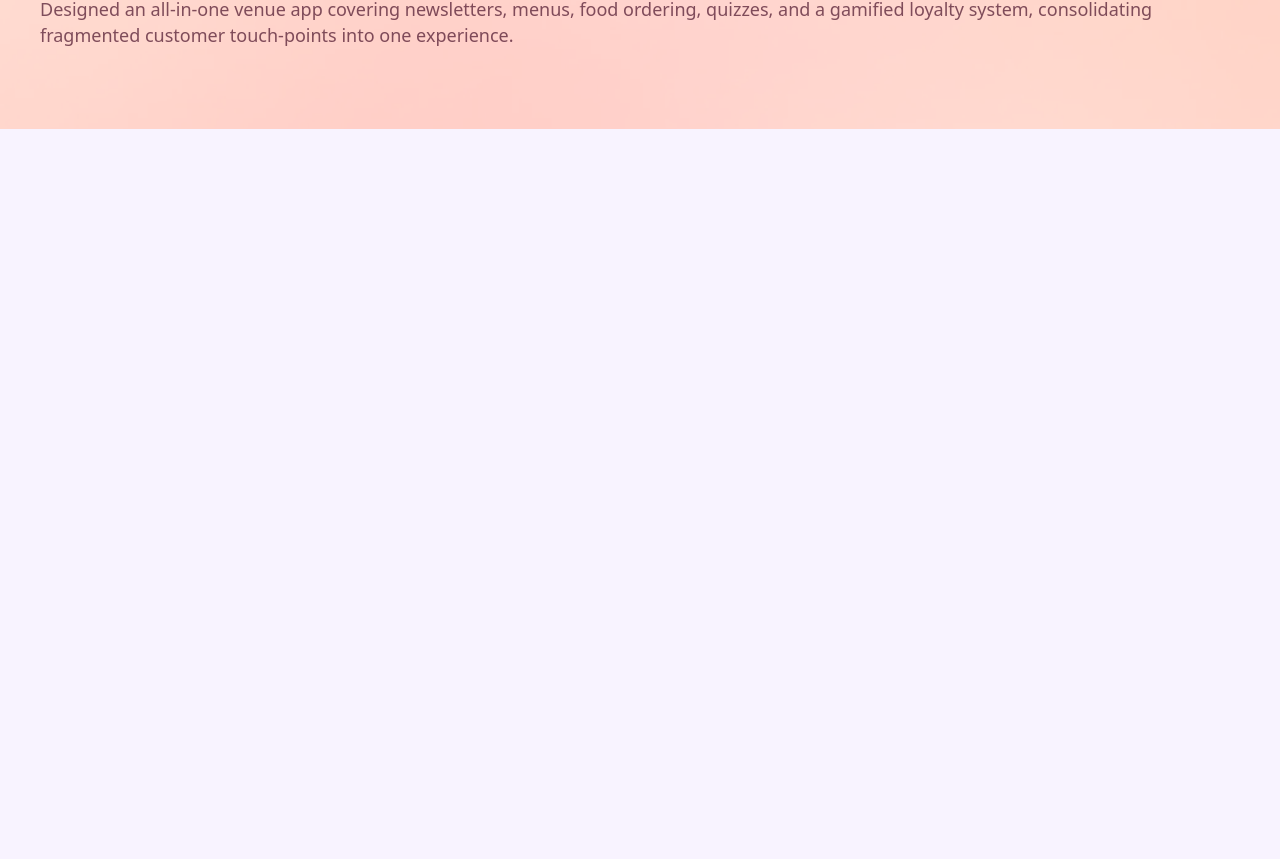
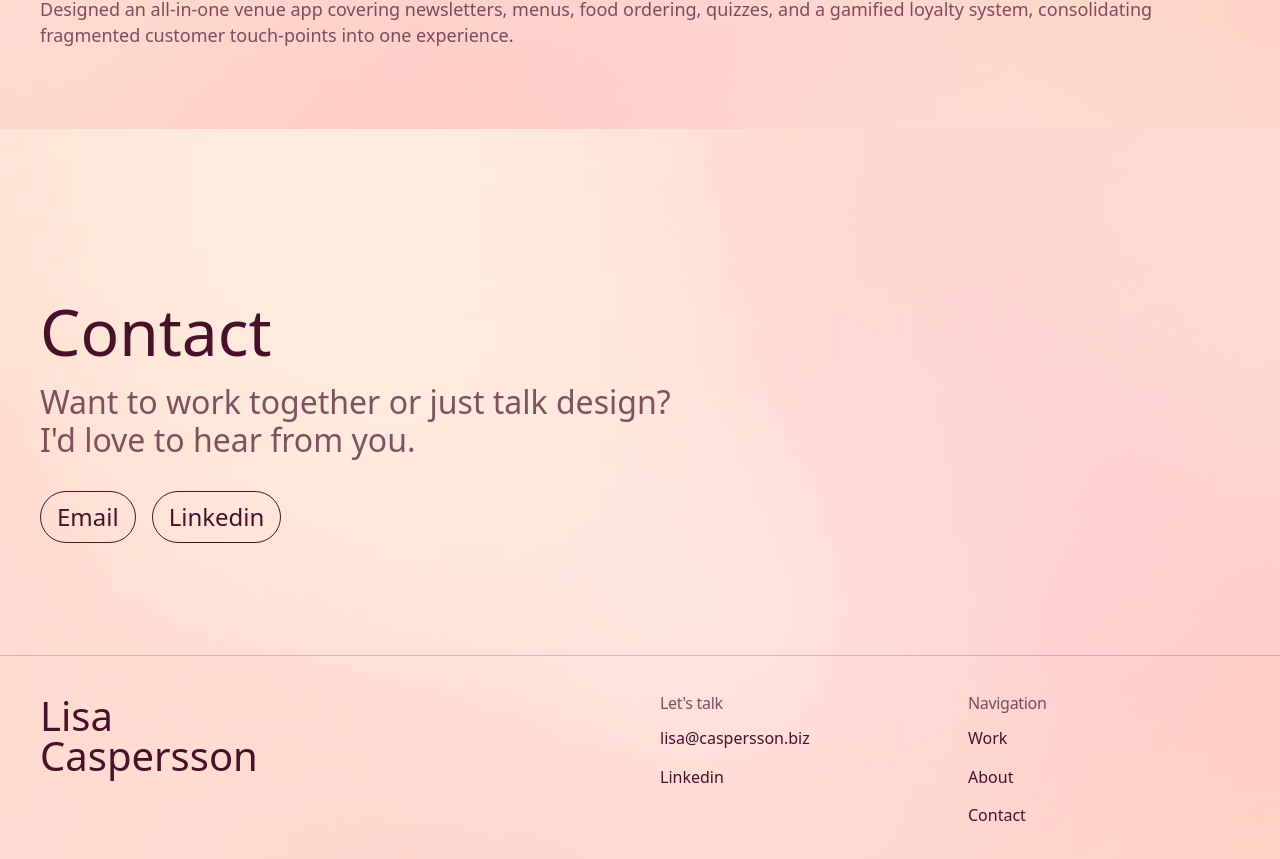
Before and after one commit to lica-ux/portfolio, a React (Vite) app: page / in a window 1280 px wide. Shown: the part 6637-7496 px from the top of the page. Before the commit the page ends 6766 px from the top, so only its background shows below. Built offline with nearby package versions, Linux system fonts and the light colour scheme.

Commit message:
chore: auto-save 2026-04-28 17:39

```diff
--- /dev/null
+++ b/src/components/Footer/Footer.tsx
@@ -0,0 +1,146 @@
+import gradientImage from '../../images/gradient.webp'
+
+export default function Footer() {
+  return (
+    <footer
+      id="contact"
+      className="snap-start relative w-full"
+      style={{ backgroundColor: 'var(--color-about-bg)' }}
+    >
+      {/* Background gradient */}
+      <div aria-hidden="true" className="absolute inset-0 pointer-events-none overflow-hidden">
+        <img
+          alt=""
+          src={gradientImage}
+          className="absolute inset-0 w-full h-full object-cover opacity-30"
+        />
+      </div>
+
+      {/* Contact section */}
+      <div className="relative flex flex-col gap-8 pt-32 md:pt-[168px] pb-24 md:pb-[112px] px-4 md:px-10">
+        <div className="flex flex-col gap-4">
+          <h2
+            className="text-[40px] md:text-[64px] font-medium leading-[1.1]"
+            style={{ color: 'var(--color-nav-text)', fontFamily: 'var(--font-display)' }}
+          >
+            Contact
+          </h2>
+          <p
+            className="text-[22px] md:text-[32px] font-normal leading-[1.18]"
+            style={{ color: 'var(--color-hero-subtitle)' }}
+          >
+            Want to work together or just talk design?<br />
+            I'd love to hear from you.
+          </p>
+        </div>
+
+        <div className="flex gap-4 flex-wrap">
+          <a
+            href="mailto:lisa@caspersson.biz"
+            className="inline-flex items-center justify-center px-4 py-3 rounded-full border text-[24px] font-medium leading-[1.1] whitespace-nowrap min-h-[44px] focus-visible:outline-2 focus-visible:outline-offset-2 transition-opacity duration-100 hover:opacity-70 motion-reduce:transition-none"
+            style={{
+              borderColor: 'var(--color-nav-text)',
+              color: 'var(--color-nav-text)',
+              fontFamily: 'var(--font-display)',
+            }}
+          >
+            Email
+          </a>
+          <a
+            href="https://www.linkedin.com/in/lisa-caspersson-01231787/"
+            target="_blank"
+            rel="noopener noreferrer"
+            className="inline-flex items-center justify-center px-4 py-3 rounded-full border text-[24px] font-medium leading-[1.1] whitespace-nowrap min-h-[44px] focus-visible:outline-2 focus-visible:outline-offset-2 transition-opacity duration-100 hover:opacity-70 motion-reduce:transition-none"
+            style={{
+              borderColor: 'var(--color-nav-text)',
+              color: 'var(--color-nav-text)',
+              fontFamily: 'var(--font-display)',
+            }}
+          >
+            Linkedin
+          </a>
+        </div>
+      </div>
+
+      {/* Footer bar */}
+      <div className="relative">
+        <div
+          className="w-full h-px"
+          style={{ backgroundColor: 'rgba(73,17,41,0.2)' }}
+          aria-hidden="true"
+        />
+        <div className="flex flex-wrap gap-8 px-4 md:px-10 pt-10 pb-20 md:pb-[88px]">
+          <div className="flex-1 min-w-[280px]">
+            <p
+              className="text-[40px] font-medium leading-[1]"
+              style={{ color: 'var(--color-nav-text)', fontFamily: 'var(--font-display)' }}
+            >
+              Lisa<br />Caspersson
+            </p>
+          </div>
+
+          <div className="flex flex-1 gap-8 min-w-[280px]">
+            {/* Let's talk */}
+            <div className="flex flex-col gap-2 flex-1">
+              <p
+                className="px-1 text-[16px] font-medium leading-[0.94] tracking-[-0.02em]"
+                style={{ color: 'var(--color-hero-subtitle)', fontFamily: 'var(--font-display)' }}
+              >
+                Let's talk
+              </p>
+              <nav aria-label="Contact links">
+                <ul className="flex flex-col">
+                  <li>
+                    <a
+                      href="mailto:lisa@caspersson.biz"
+                      className="inline-block px-1 py-2 text-[16px] font-normal leading-[1.4] focus-visible:outline-2 focus-visible:outline-offset-2 whitespace-nowrap"
+                      style={{ color: 'var(--color-nav-text)' }}
+                    >
+                      lisa@caspersson.biz
+                    </a>
+                  </li>
+                  <li>
+                    <a
+                      href="https://www.linkedin.com/in/lisa-caspersson-01231787/"
+                      target="_blank"
+                      rel="noopener noreferrer"
+                      className="inline-block px-1 py-2 text-[16px] font-normal leading-[1.4] focus-visible:outline-2 focus-visible:outline-offset-2 whitespace-nowrap"
+                      style={{ color: 'var(--color-nav-text)' }}
+                    >
+                      Linkedin
+                    </a>
+                  </li>
+                </ul>
+              </nav>
+            </div>
+
+            {/* Navigation */}
+            <div className="flex flex-col gap-2 flex-1">
+              <p
+                className="px-1 text-[16px] font-medium leading-[0.94] tracking-[-0.02em]"
+                style={{ color: 'var(--color-hero-subtitle)', fontFamily: 'var(--font-display)' }}
+              >
+                Navigation
+              </p>
+              <nav aria-label="Footer navigation">
+                <ul className="flex flex-col">
+                  {['Work', 'About', 'Contact'].map((item) => (
+                    <li key={item}>
+                      <a
+                        href={`#${item.toLowerCase()}`}
+                        className="inline-block px-1 py-2 text-[16px] font-normal leading-[1.4] focus-visible:outline-2 focus-visible:outline-offset-2 whitespace-nowrap"
+                        style={{ color: 'var(--color-nav-text)' }}
+                      >
+                        {item}
+                      </a>
+                    </li>
+                  ))}
+                </ul>
+              </nav>
+            </div>
+          </div>
+        </div>
+      </div>
+    </footer>
+  )
+}
--- /dev/null
+++ b/src/components/Footer/index.ts
@@ -0,0 +1 @@
+export { default } from './Footer'
--- a/src/pages/Home.tsx
+++ b/src/pages/Home.tsx
@@ -1,6 +1,7 @@
 import StatsSection from '../components/StatsSection/StatsSection'
 import SelectedWork from '../components/SelectedWork'
 import MoreWork from '../components/MoreWork'
+import Footer from '../components/Footer'
 import statsImage from '../images/DSC03053-Enhanced-NR (1).webp'
 import gradientImage from '../images/gradient.webp'
 
@@ -93,6 +94,9 @@ export default function Home() {
       {/* More work */}
       <MoreWork />
 
+      {/* Footer */}
+      <Footer />
+
     </main>
   )
 }
```
